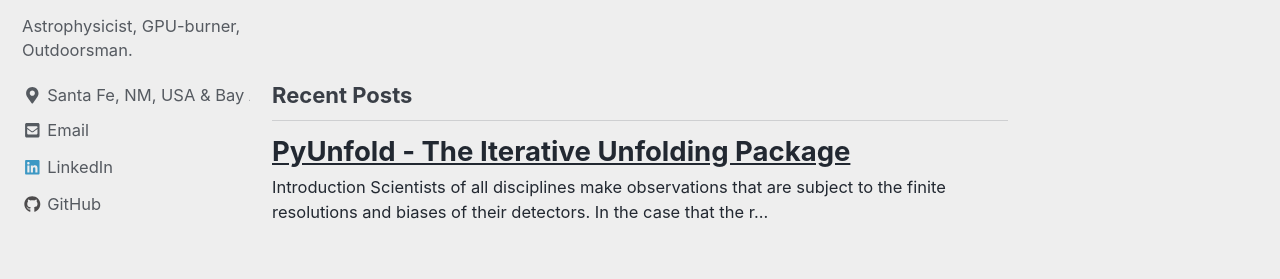
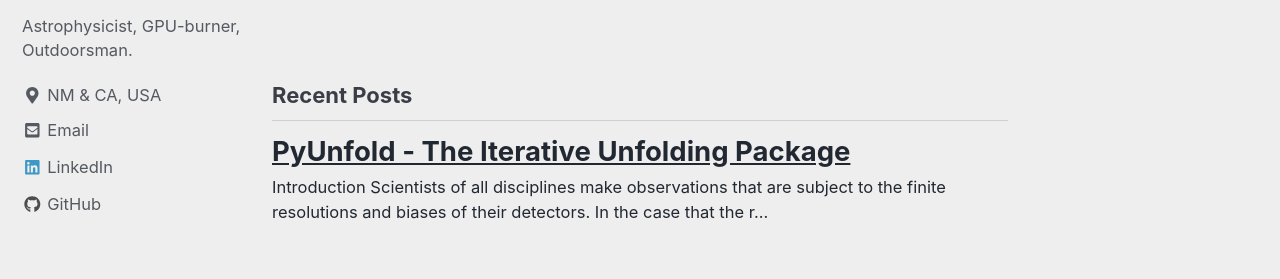
Before and after one commit to zhampel/zhampel.github.io, a Jekyll site: the page built from index.html, in a window 1280 px wide. Shown: the part 497-776 px from the top of the page. Built offline with Jekyll 4.4.1, drawn with Linux system fonts in a browser that asks for light colours; nearby versions of some CDN libraries; the list of posts is cut into pages by our own code.

Commit message:
corrects area cutoff

```diff
--- a/_config.yml
+++ b/_config.yml
@@ -100,7 +100,7 @@ author:
   name             : "Zigfried Hampel-Arias"
   avatar           : "/assets/images/bio-photo.jpg" # path of avatar image, e.g. "/assets/images/bio-photo.jpg"
   bio              : "Astrophysicist, GPU-burner, Outdoorsman."
-  location         : "Santa Fe, NM, USA & Bay Area, CA, USA"
+  location         : "NM & CA, USA"
   email            : "17304045+zhampel@users.noreply.github.com"
   uri              :
   home             : # null (default), "absolute or relative url to link to author home"
```
